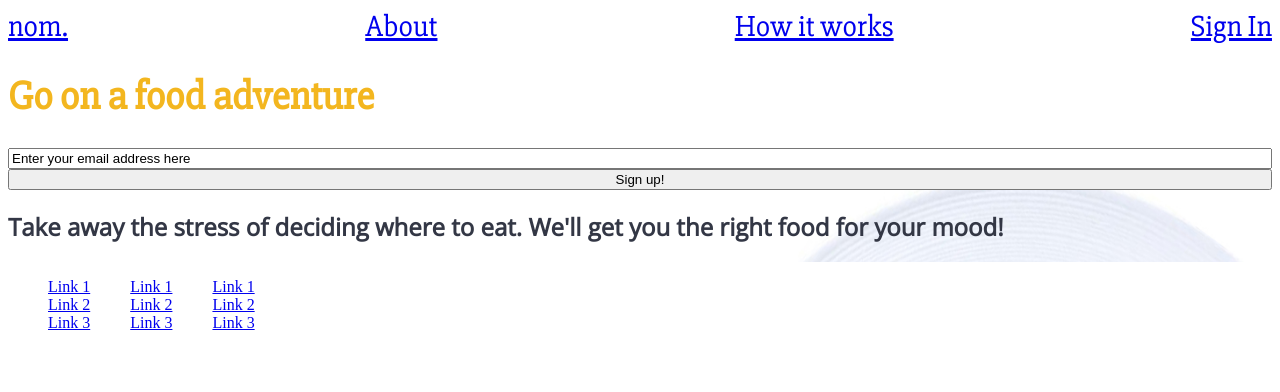
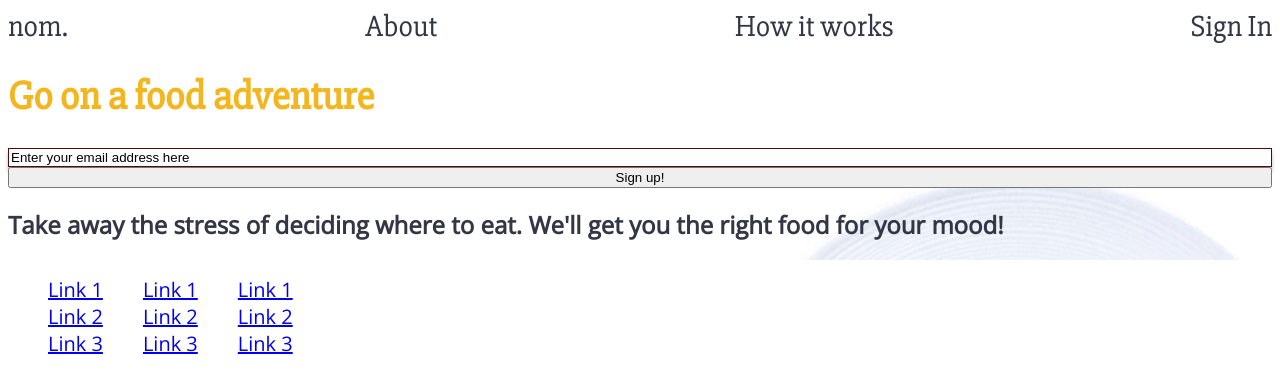
Before and after one commit to dartmouth-cs52-17S/lab1-justkdeng, a plain HTML site: page index.html in a window 1280 px wide. Drawn offline with nearby package versions, Linux system fonts and the light colour scheme.

Commit message:
workign on layout

```diff
--- a/index.html
+++ b/index.html
@@ -26,29 +26,29 @@
     <p>How it works: Give us some key words about what you want, such as cuisine, flavors, ambience, as well as logistics depending on budget, willingness to travel, or dine-in, take-out, or delivery. We do the heavy lifting of finding you a great restaurant and even make reservations. You can skip our suggestion for next time or turn it down forever - we'll learn about your preferences over time! Sign up to get your own curated list of places to eat, without the stress of being overwhelmed by choices.</p> -->
 
     <footer>
-      <div>
+      <!-- <div> -->
         <ul>
           <li><a href="#">Link 1</a>
           <li><a href="#">Link 2</a>
           <li><a href="#">Link 3</a>
         </ul>
-      </div>
+      <!-- </div> -->
 
-      <div>
+      <!-- <div> -->
         <ul>
           <li><a href="#">Link 1</a>
           <li><a href="#">Link 2</a>
           <li><a href="#">Link 3</a>
         </ul>
-      </div>
+      <!-- </div> -->
 
-      <div>
+      <!-- <div> -->
         <ul>
           <li><a href="#">Link 1</a>
           <li><a href="#">Link 2</a>
           <li><a href="#">Link 3</a>
         </ul>
-      </div>
+      <!-- </div> -->
 
     </footer>
   </body>
--- a/style.css
+++ b/style.css
@@ -14,7 +14,7 @@ body {
   display: flex;
   background: url(cover2.jpg);
   background-size: cover;
-  height: 741;
+  height: 900;
   flex-direction: column;
   justify-content: flex-start;
   align-content: center;
@@ -26,17 +26,23 @@ body {
   font-family: 'Slabo 27px';
 }
 
+input {
+  border: 1px solid #510D0A;
+  box-sizing: border-box;
+  box-shadow: 0px 4px 4px rgba(0, 0, 0, 0.25);
+}
+
 .cover h2 {
   color: #333745;
   font-family: 'Open Sans';
   font-size: 24px;
 }
 
-p {
+/*p {
   color: #2C4251;
   font-family: 'Open Sans';
   font-size: 20px;
-}
+}*/
 
 ul {
   list-style-type: none;
@@ -47,13 +53,13 @@ footer {
   flex-direction: row;
 }
 
-#footer a:link, a:visited {
+footer a:link, a:visited {
   color: ##F2F2F2;
   font-family: 'Open Sans';
   font-size: 20px;
 }
 
-#footer a:hover {
+footer a:hover {
   color: #F3B61F;
   font-family: 'Open Sans';
   font-size: 20px;
@@ -68,17 +74,17 @@ nav {
   font-size: 30px;
 }
 
-#nav a:link, a:visited {
+nav a:link, a:visited {
   color: #333745;
   text-decoration: none;
 }
 
-#nav a:hover {
+nav a:hover {
   color: #F03A47;
   text-decoration: underline;
 }
 
-nav.title {
+.title {
   color: #510D0A;
   font-size: 50px;
 }
```
